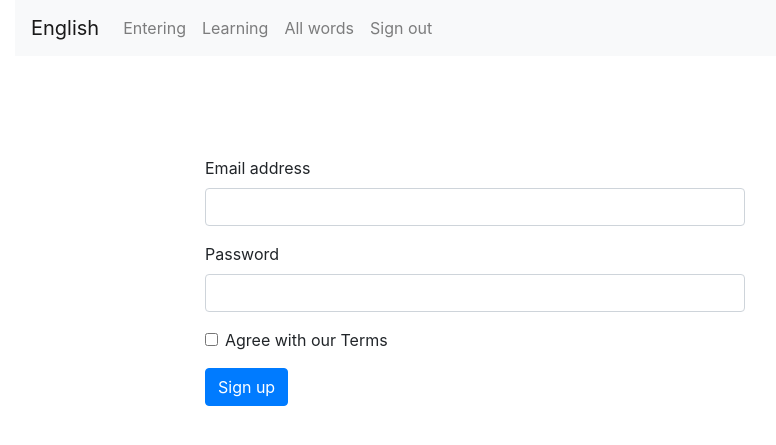
After one commit to andreygp5/Dictionary-Flask, a Python web app: template app/user_enter/templates/user_enter/sign_up.html in a window 1280 px wide. The commit adds this page. Shown: the top 445 px of the page, without its empty margins (165-941 px from the left). Run offline with Jinja, Linux system fonts and the light colour scheme; the template is opened without the code that fills it, so the values that code supplies are empty.

Commit message:
Added login functionality

```diff
--- a/app/all_words/blueprint.py
+++ b/app/all_words/blueprint.py
@@ -1,8 +1,6 @@
 from flask import Blueprint
+from flask import render_template, request
 
-from flask import render_template, request
-import sys
-# sys.path.append(r"C:\Users\andre\Desktop\clone_test\English-Study-Flask\app")
 from models import Words
 from app import db
 import view
--- a/app/config.py
+++ b/app/config.py
@@ -1,10 +1,11 @@
 import os
 from dotenv import load_dotenv
+
+
 path = os.path.dirname(__file__)
 dotenv_path = os.path.join(path, '.env')
 if os.path.exists(dotenv_path):
     load_dotenv(dotenv_path)
-
 
 class Config:
     DEBUG = "True"
--- a/app/learn_words/blueprint.py
+++ b/app/learn_words/blueprint.py
@@ -1,5 +1,7 @@
 from flask import Blueprint, render_template, request, redirect, url_for, g
+from flask_login import login_required
 from models import Words, LearningWords
+
 from app import db
 
 
@@ -15,6 +17,7 @@ def generate_learn_db(learning_words):
         db.session.commit()
 
 @learn_words.route('/', methods=('GET', 'POST'))
+@login_required
 def index():
     if request.method == 'POST':
         learning_words = request.form.getlist('checked_words')
--- a/app/main.py
+++ b/app/main.py
@@ -3,11 +3,13 @@ from app import app
 from enter_words.blueprint import enter_words
 from learn_words.blueprint import learn_words
 from all_words.blueprint import all_words
+from user_enter.blueprint import user_enter
 
 
 app.register_blueprint(enter_words, url_prefix='/enter-words')
 app.register_blueprint(learn_words, url_prefix='/learn-words')
 app.register_blueprint(all_words, url_prefix='/all-words')
+app.register_blueprint(user_enter, url_prefix='/user-enter')
 
 
 if __name__ == "__main__":
--- /dev/null
+++ b/app/manage.py
@@ -0,0 +1,6 @@
+from app import manager
+from main import *
+
+
+if __name__ == "__main__":
+    manager.run()
--- a/app/static/main.css
+++ b/app/static/main.css
@@ -26,3 +26,6 @@ td {
 .check-box-word{
     margin-right: 9px;
 }
+.verification{
+    display: none;
+}
--- a/app/static/main.js
+++ b/app/static/main.js
@@ -12,3 +12,50 @@ function toggle() {
     }
 
 }
+function check_email() {
+    var email = document.getElementsByClassName("email-sign-up").login;
+    var password = document.getElementsByClassName("password-sign-up").password;
+    var agree = document.getElementsByClassName("terms-agree")[0].checked
+    if (email.checkValidity() && password.checkValidity() && agree) {
+        var xhr = new XMLHttpRequest();
+        xhr.onreadystatechange = function() {
+            if (this.readyState == 4 && this.status == 200) {
+                document.getElementById("status").innerHTML = this.responseText;
+                if (this.responseText == "Status - The message was sent"){
+                    document.getElementsByClassName("verification")[0].style.display = "block";
+
+                    document.getElementsByClassName("email-sign-up")[0].setAttribute("readonly", "readonly");
+                    document.getElementsByClassName("password-sign-up")[0].setAttribute("readonly", "readonly");
+                    document.getElementById("terms-agree").setAttribute("disabled", "disabled");
+                    document.getElementById("sign-up-btn-first").setAttribute("disabled", "disabled");
+                }
+            }
+        }
+        xhr.open('POST', '/user-enter/verify_email', true);
+        xhr.setRequestHeader('content-type', 'application/x-www-form-urlencoded;charset=UTF-8');
+        xhr.send("email=" + email.value + "&password=" + password.value);
+    }
+}
+
+function check_code() {
+    var code = document.getElementById("code").value;
+    if (code.length == 4) {
+        var xhr = new XMLHttpRequest();
+        xhr.onreadystatechange = function() {
+            if (this.readyState == 4 && this.status == 200) {
+                if (this.responseText == "Successful registration") {
+                    window.location.replace("/user-enter/sign_in");
+                }
+                else {
+                    document.getElementById("status").innerHTML = this.responseText;
+                }
+            }
+        }
+        xhr.open('POST', '/user-enter/verify_code', true);
+        xhr.setRequestHeader('content-type', 'application/x-www-form-urlencoded;charset=UTF-8');
+        xhr.send("code=" + code + "&email=" + document.getElementById("login").value);
+    }
+    else {
+        document.getElementById("status").innerHTML = "4 значное число";
+    }
+}
--- a/app/templates/base.html
+++ b/app/templates/base.html
@@ -15,7 +15,7 @@
 <body>
     <div class="container">
         <div class="row justify-content-center">
-            <div class="col-6">
+            <div class="col-10">
                 <nav class="navbar navbar-expand-lg navbar-light bg-light">
                     <a class="navbar-brand" href="{{ url_for('enter_words.index') }}">English</a>
                     <button class="navbar-toggler" type="button" data-toggle="collapse" data-target="#navbarNav"
@@ -32,6 +32,20 @@
                             </li>
                             <li class="nav-item">
                                 <a class="nav-link" href="{{ url_for('all_words.index') }}">All words</a>
+                            </li>
+                            {% if current_user.is_anonymous %}
+                            <li class="nav-item">
+                                <a class="nav-link" href="{{ url_for('user_enter.sign_in') }}">Sign in</a>
+                            </li>
+                            <li class="nav-item">
+                                <a class="nav-link" href="{{ url_for('user_enter.sign_up') }}">Sign up</a>
+                            </li>
+                            {% endif %}
+                            {% if not current_user.is_anonymous %}
+                            <li class="nav-item">
+                                <a class="nav-link" href="{{ url_for('user_enter.sign_out') }}">Sign out</a>
+                            </li>
+                            {% endif %}
                             </li>
                         </ul>
                     </div>
--- /dev/null
+++ b/app/user_enter/templates/user_enter/sign_up.html
@@ -0,0 +1,50 @@
+{% extends 'base.html' %}
+
+{% block title %}
+Sign up
+{% endblock %}
+
+{% block content %}
+<div class="container add-form">
+  <div class="row justify-content-center">
+    <div class="col-6">
+      <form method="POST">
+        <div class="mb-3">
+          <label for="login" class="form-label">Email address</label>
+          <input type="email" class="form-control email-sign-up" id="login" aria-describedby="emailHelp" required>
+        </div>
+        <div class="mb-3">
+          <label for="password" class="form-label">Password</label>
+          <input type="password" class="form-control password-sign-up" name="password" required>
+        </div>
+        <div class="mb-3 form-check">
+          <input class="form-check-input terms-agree" type="checkbox" value="" id="terms-agree" required>
+          <label class="form-check-label" for="terms-agree">Agree with our Terms</label>
+        </div>
+        <button onclick="check_email()" type="button" class="btn btn-primary valid-email-btn" id="sign-up-btn-first">
+          Sign up
+        </button>
+        <div class="verification">
+          <div class="mb-3">
+            <p>Auth code was sent to your email</p>
+            <label for="password" class="form-label">Code</label>
+            <input id="code" type="text" class="form-control" name="code" required>
+          </div>
+          <div class="mb-3">
+            <button onclick="check_code()" type="button" class="btn btn-success valid-code-btn" id="sign-up-btn-second">
+              Confirm
+            </button>
+          </div>
+        </div>
+      </form>
+    </div>
+  </div>
+</div>
+<div class="container">
+  <div class="row justify-content-center">
+    <div class="col-6">
+      <div id="status"></div>
+    </div>
+  </div>
+</div>
+{% endblock %}
--- a/app/view.py
+++ b/app/view.py
@@ -1,5 +1,5 @@
 from app import app
-from flask import redirect, url_for
+from flask import url_for, redirect
 
 
 @app.route('/')
```
Also changed, not shown: app/app.py (+11 -0 lines), app/models.py (+20 -0 lines), app/user_enter/blueprint.py (added, +87 -0 lines), app/user_enter/email_verification.py (added, +36 -0 lines), app/user_enter/templates/user_enter/sign_in.html (added, +40 -0 lines), app/user_enter/__init__.py (added), app/words.db.
